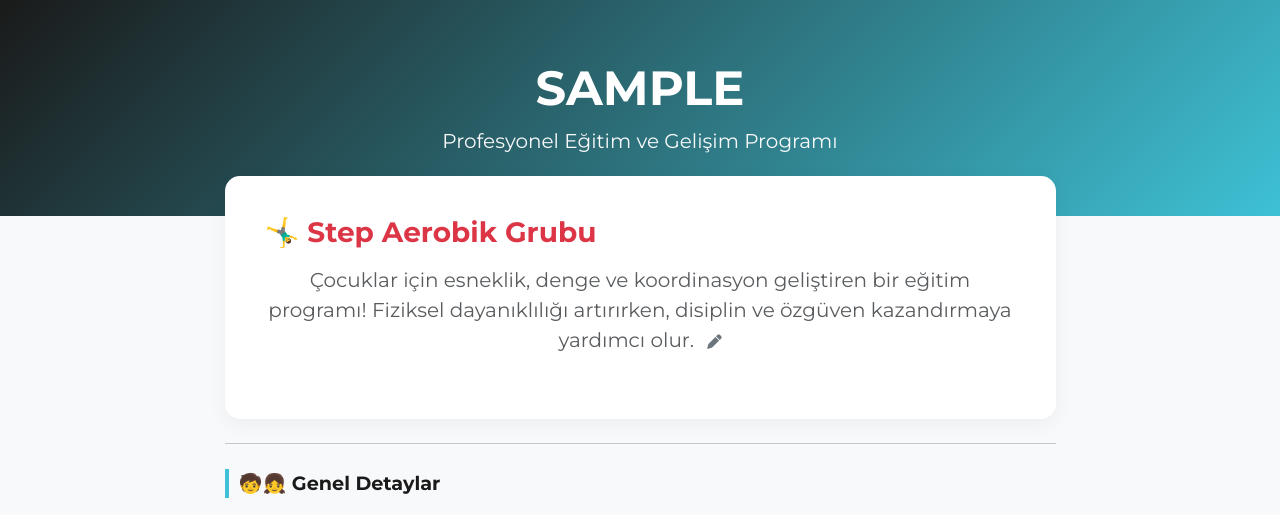
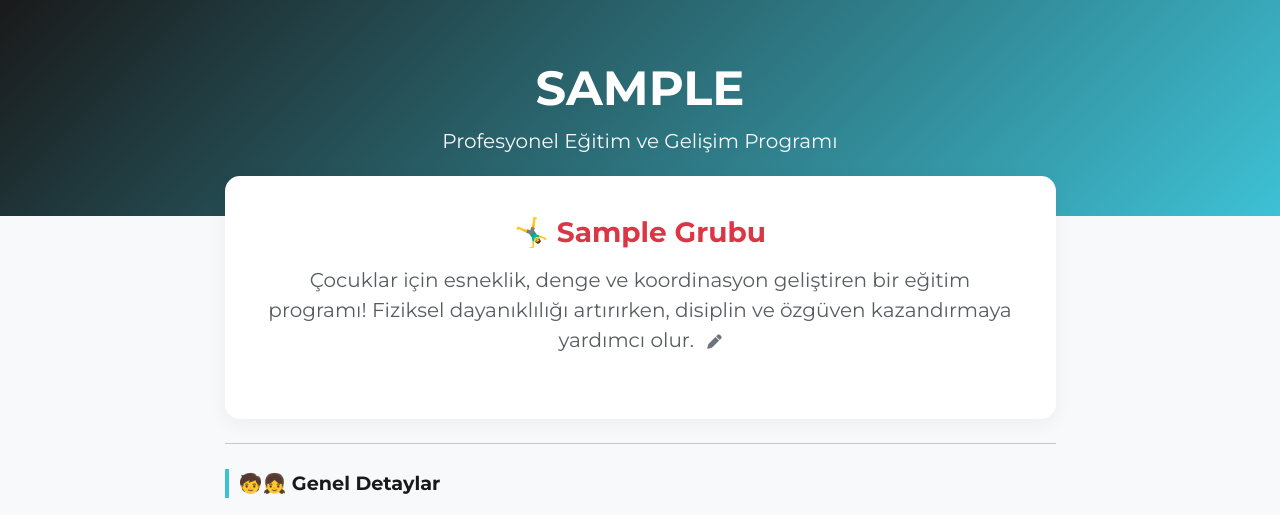
Before and after one commit to novartgymnastics/Novart, a Flask app: template templates/brans_detay.html in a window 1280 px wide. Shown: the top 515 px of the page. Run offline with Flask 3, Linux system fonts and the light colour scheme; tables that the repository leaves empty hold one stand-in row (values such as "Sample post"); the template is opened without the code that fills it: values that come from a table or form of the project are taken from there, most other values are stand-ins (such as "Sample title", 1, 10 or a date in 2020).

Commit message:
Update brans_detay.html

```diff
--- a/templates/brans_detay.html
+++ b/templates/brans_detay.html
@@ -36,8 +36,8 @@
                 <div class="content-box">
 
                     <!-- Giriş Yazısı -->
-                    <h3 class="fw-bold text-danger mb-3">🤸‍♂️ Step Aerobik Grubu</h3>
                     <div class="text-center mb-4">
+                        <h3 class="fw-bold text-danger mb-3">🤸‍♂️ {{ brans_adi }} Grubu</h3>
     <!-- Var Olan Açıklama ve Yanında Minik Kalem İkonu -->
     <p class="lead text-muted d-inline" id="aciklama-metin">
         {{ brans.aciklama or "Çocuklar için esneklik, denge ve koordinasyon geliştiren bir eğitim programı! Fiziksel dayanıklılığı artırırken, disiplin ve özgüven kazandırmaya yardımcı olur." }}
```
